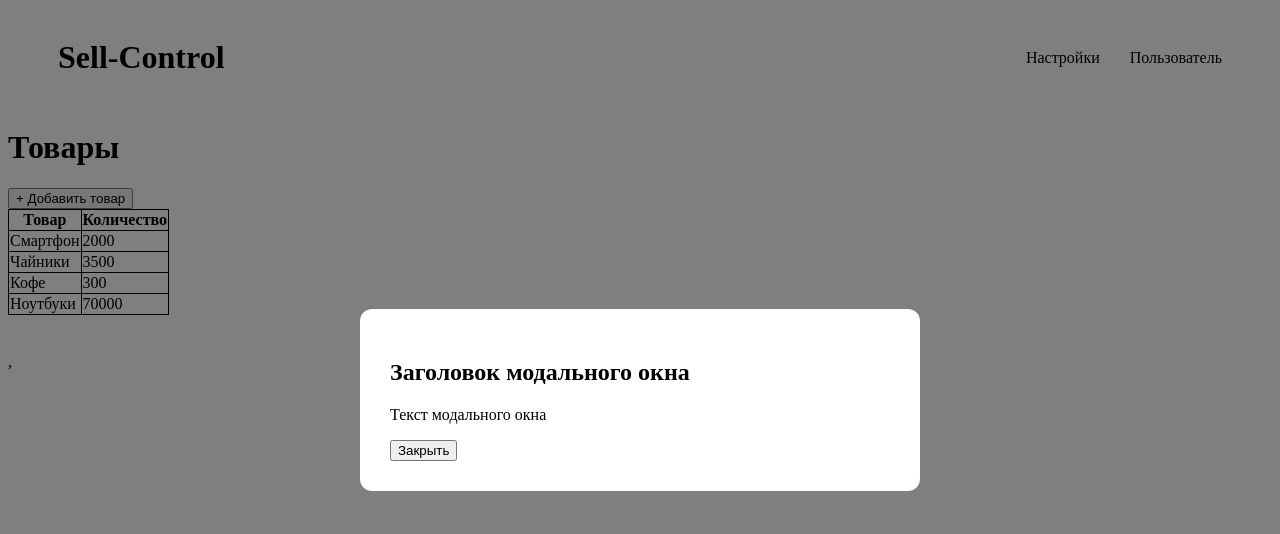
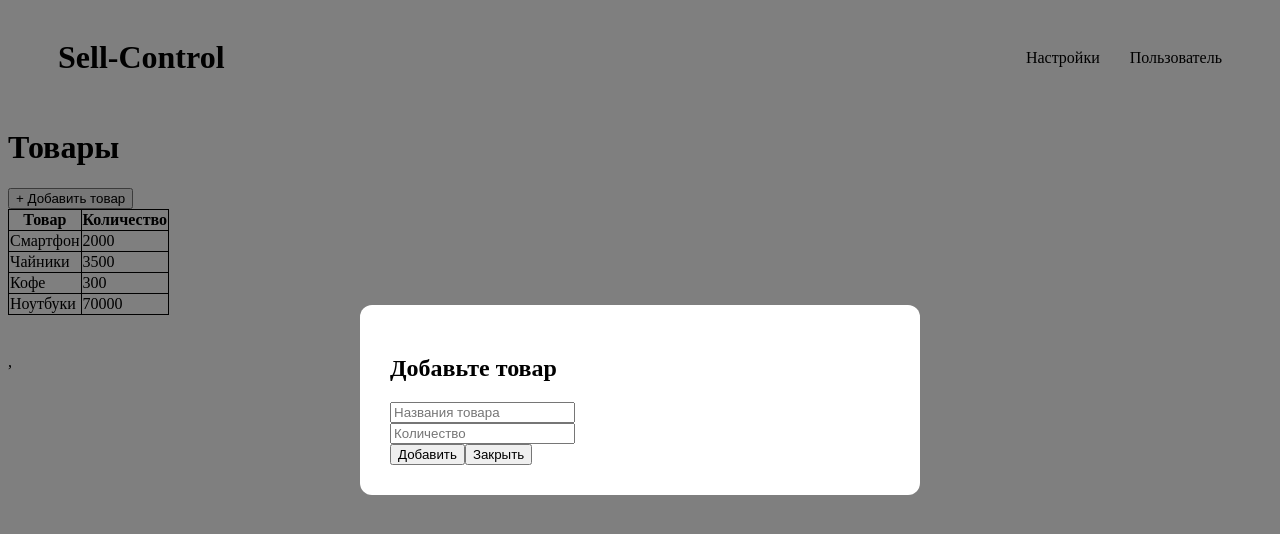
Before and after one commit to Koryandr/sell-control, a React (Vite) app: page /products in a window 1280 px wide. Both pictures are taken after a click on the button "+ Добавить товар". Shown: the top 534 px of the page. Built offline with nearby package versions, Linux system fonts and the light colour scheme.

Commit message:
feat: added functionality to the modal window
Теперь можно самому вводить данные в таблицу через модальное окно.

```diff
--- a/src/pages/Products.tsx
+++ b/src/pages/Products.tsx
@@ -1,11 +1,15 @@
-import React, {useState} from "react";
+import {useState} from "react";
 import "./Products.css"
 import { products } from "../data/products";
 import Modal from 'react-modal';
 
+Modal.setAppElement("#root");
+
 const Products = () => {
 
     const [modalIsOpen, setModalIsOpen] = useState(false);
+    const [inputValue, setInputValue] = useState("");
+    const [quantity, setQuantity] = useState("");
 
     const openModal = () =>{
         setModalIsOpen(true);
@@ -15,10 +19,21 @@ const Products = () => {
         setModalIsOpen(false);
     }
 
+    const handleAdd = () =>{
+        products.unshift({
+        id: products.length+1 ,
+        name: inputValue,
+        quantity: Number(quantity)});
+
+        closeModal();
+    }
+
     const modalContent = (
         <div>
-            <h2>Заголовок модального окна</h2>
-            <p>Текст модального окна</p>
+            <h2>Добавьте товар</h2>
+            <input type="text" value={inputValue} onChange={event => setInputValue(event.target.value)} placeholder="Названия товара"/><br/>
+            <input type="number" value={quantity} onChange={event => setQuantity(event.target.value)} placeholder="Количество"/><br/>
+            <button onClick={handleAdd}>Добавить</button>
             <button onClick={closeModal}>Закрыть</button>
         </div>
     );
```
